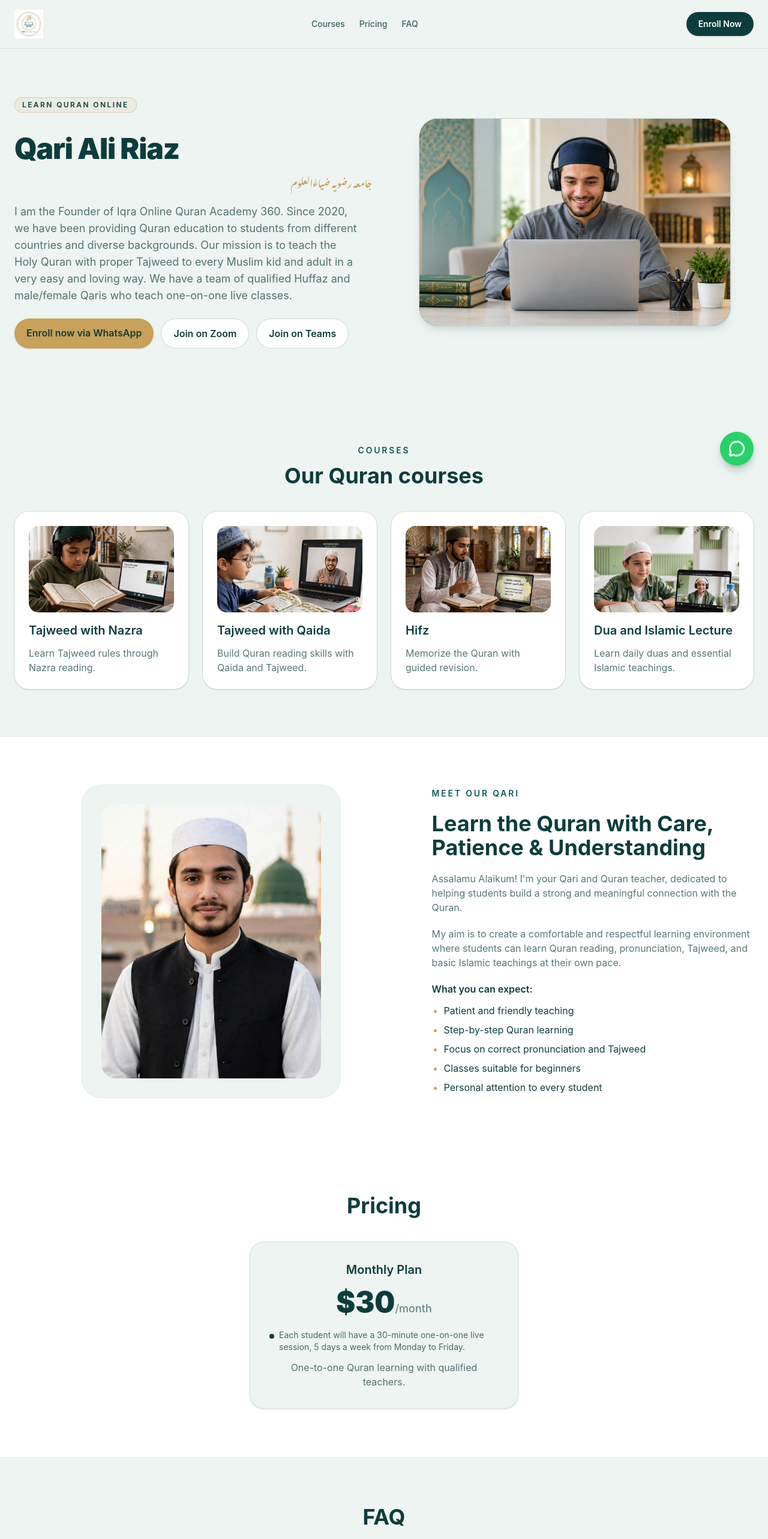
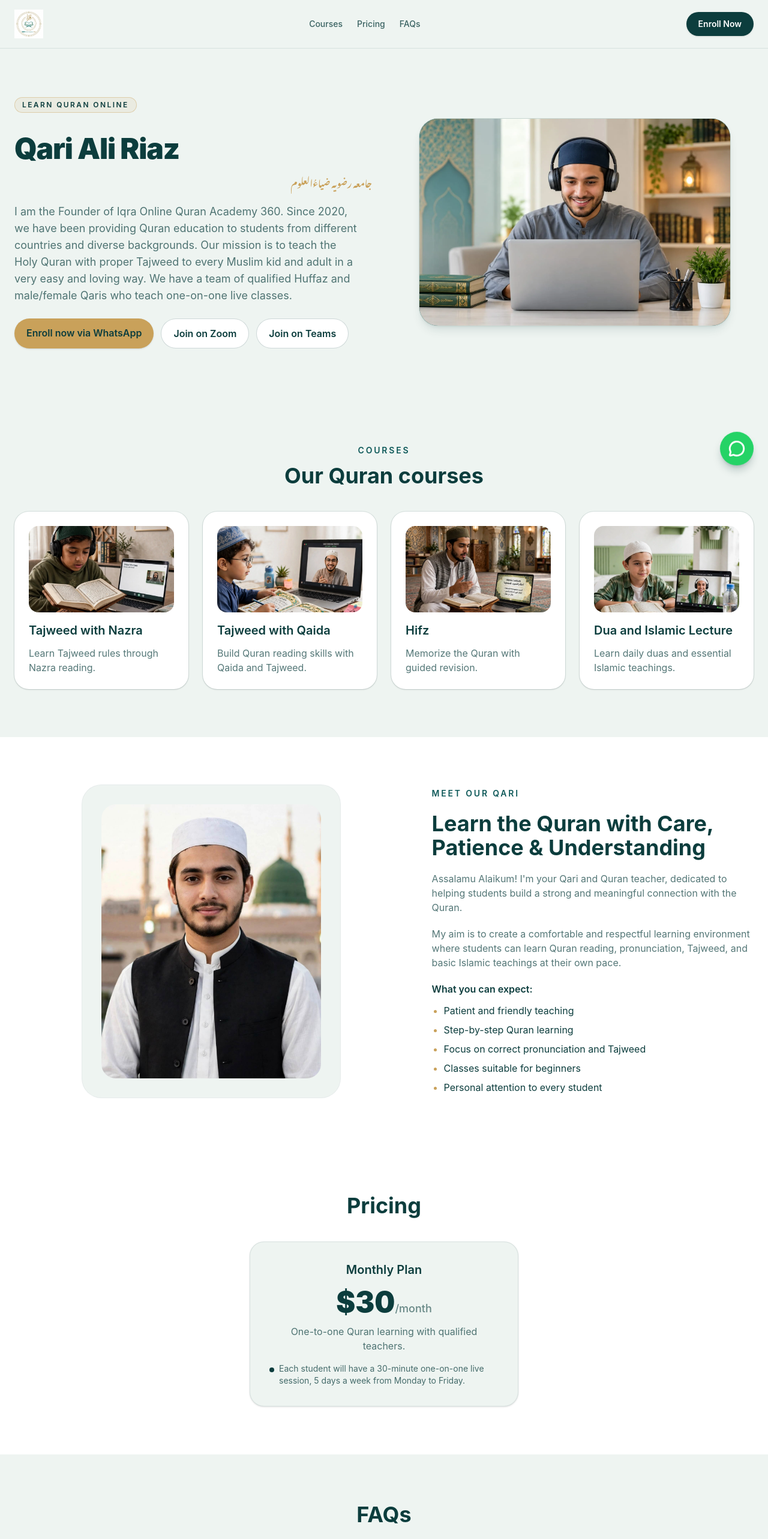
Before and after one commit to Umerakhtar/Iqra-Academy, a React (Vite) app: page / in a window 1280 px wide. Shown: the top 2566 px of the page at 60% size. Built offline with nearby package versions, Linux system fonts and the light colour scheme; a web font is replaced by a local one.

Commit message:
fix pricing order, FAQ heading

```diff
--- a/src/components/FAQ.jsx
+++ b/src/components/FAQ.jsx
@@ -4,7 +4,7 @@ const FAQ = () => {
       <div className="mx-auto max-w-[1280px] px-6">
         <div className="mx-auto max-w-4xl">
           <div className="mb-10 text-center">
-            <h2 className="text-3xl font-bold text-[#0c3d3d] md:text-4xl">FAQ</h2>
+            <h2 className="text-3xl font-bold text-[#0c3d3d] md:text-4xl">FAQs</h2>
           </div>
 
           <div className="space-y-4">
--- a/src/components/Footer.jsx
+++ b/src/components/Footer.jsx
@@ -17,7 +17,7 @@ const Footer = () => {
         <div className="flex gap-6 text-sm text-white/80">
           <a href="#" className="transition hover:text-white">About</a>
           <a href="#" className="transition hover:text-white">Courses</a>
-          <a href="#" className="transition hover:text-white">FAQ</a>
+          <a href="#" className="transition hover:text-white">FAQs</a>
         </div>
       </div>
     </footer>
--- a/src/components/Navbar.jsx
+++ b/src/components/Navbar.jsx
@@ -9,7 +9,7 @@ const Navbar = () => {
         <nav className="hidden items-center gap-6 text-sm font-medium text-[#0c3d3d]/80 md:flex">
           <a href="#courses" className="transition hover:text-[#0e5959]">Courses</a>
           <a href="#pricing" className="transition hover:text-[#0e5959]">Pricing</a>
-          <a href="#faq" className="transition hover:text-[#0e5959]">FAQ</a>
+          <a href="#faq" className="transition hover:text-[#0e5959]">FAQs</a>
         </nav>
 
         <a
--- a/src/components/Pricing.jsx
+++ b/src/components/Pricing.jsx
@@ -10,13 +10,13 @@ const Pricing = () => {
           <div className="w-full max-w-md rounded-3xl border border-[#0c3d3d]/10 bg-[#eef4f1] p-8 text-center shadow-sm">
             <h3 className="text-xl font-semibold text-[#0c3d3d]">Monthly Plan</h3>
             <div className="mt-4 text-5xl font-black text-[#0c3d3d]">$30<span className="text-lg font-medium text-[#0c3d3d]/60">/month</span></div>
-            <ul className="mt-5 space-y-2 text-left text-sm text-[#0c3d3d]/75">
+            <p className="mt-3 text-[#0c3d3d]/70">One-to-one Quran learning with qualified teachers.</p>
+            <ul className="mt-4 space-y-2 text-left text-sm text-[#0c3d3d]/75">
               <li className="flex items-start gap-2">
                 <span className="mt-2 h-2 w-2 shrink-0 rounded-full bg-[#0c3d3d]" aria-hidden="true" />
                 <span>Each student will have a 30-minute one-on-one live session, 5 days a week from Monday to Friday.</span>
               </li>
             </ul>
-            <p className="mt-3 text-[#0c3d3d]/70">One-to-one Quran learning with qualified teachers.</p>
           </div>
         </div>
       </div>
```
